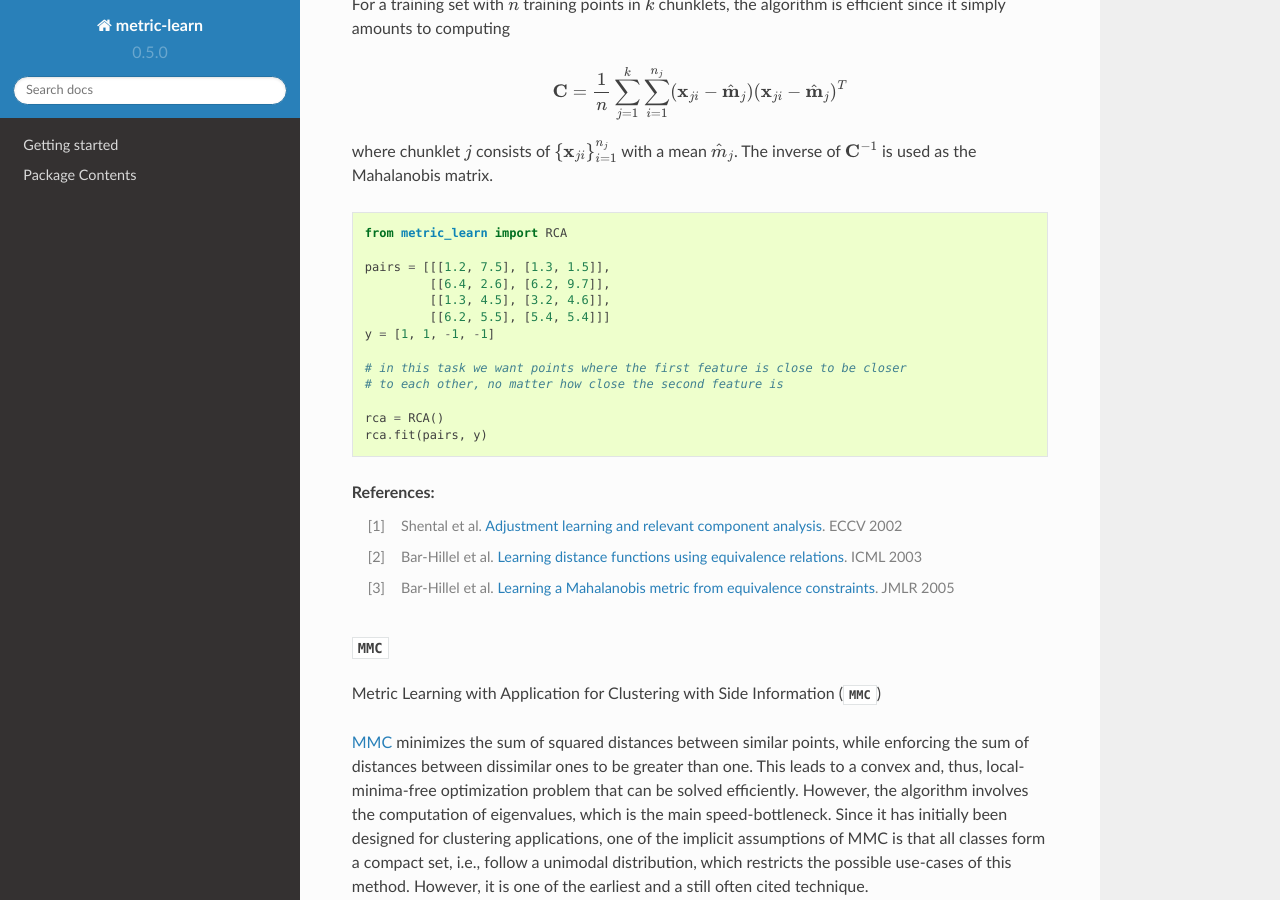
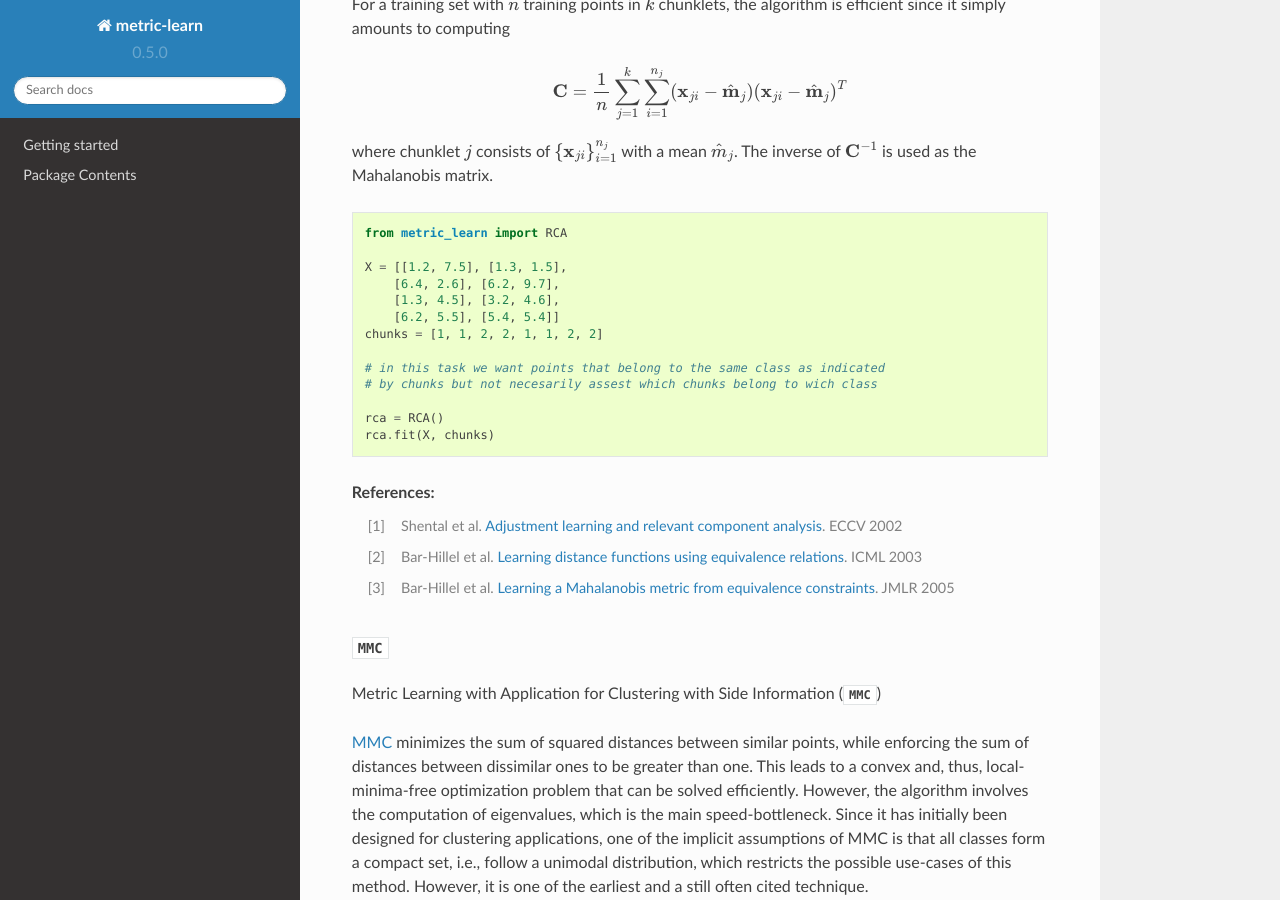
Before and after one commit to scikit-learn-contrib/metric-learn, a Sphinx documentation site: the page built from doc/weakly_supervised.rst, in a window 1280 px wide and 900 px high, scrolled down 8936 px. Built offline with Sphinx 7.4.7 and the Read the Docs theme 2.0.0, drawn with Linux system fonts in a browser that asks for light colours; pages that are not in the unit, such as notebooks, are missing from menus.

Commit message:
fix rca examples

```diff
--- a/doc/weakly_supervised.rst
+++ b/doc/weakly_supervised.rst
@@ -518,17 +518,17 @@ as the Mahalanobis matrix.
 
     from metric_learn import RCA
 
-    pairs = [[[1.2, 7.5], [1.3, 1.5]],
-             [[6.4, 2.6], [6.2, 9.7]],
-             [[1.3, 4.5], [3.2, 4.6]],
-             [[6.2, 5.5], [5.4, 5.4]]]
-    y = [1, 1, -1, -1]
+    X = [[1.2, 7.5], [1.3, 1.5],
+        [6.4, 2.6], [6.2, 9.7],
+        [1.3, 4.5], [3.2, 4.6],
+        [6.2, 5.5], [5.4, 5.4]]
+    chunks = [1, 1, 2, 2, 1, 1, 2, 2]
 
-    # in this task we want points where the first feature is close to be closer
-    # to each other, no matter how close the second feature is
+    # in this task we want points that belong to the same class as indicated
+    # by chunks but not necesarily assest which chunks belong to wich class
 
     rca = RCA()
-    rca.fit(pairs, y)
+    rca.fit(X, chunks)
 
 .. topic:: References:
 
```
Also changed, not shown: 1 other file.
